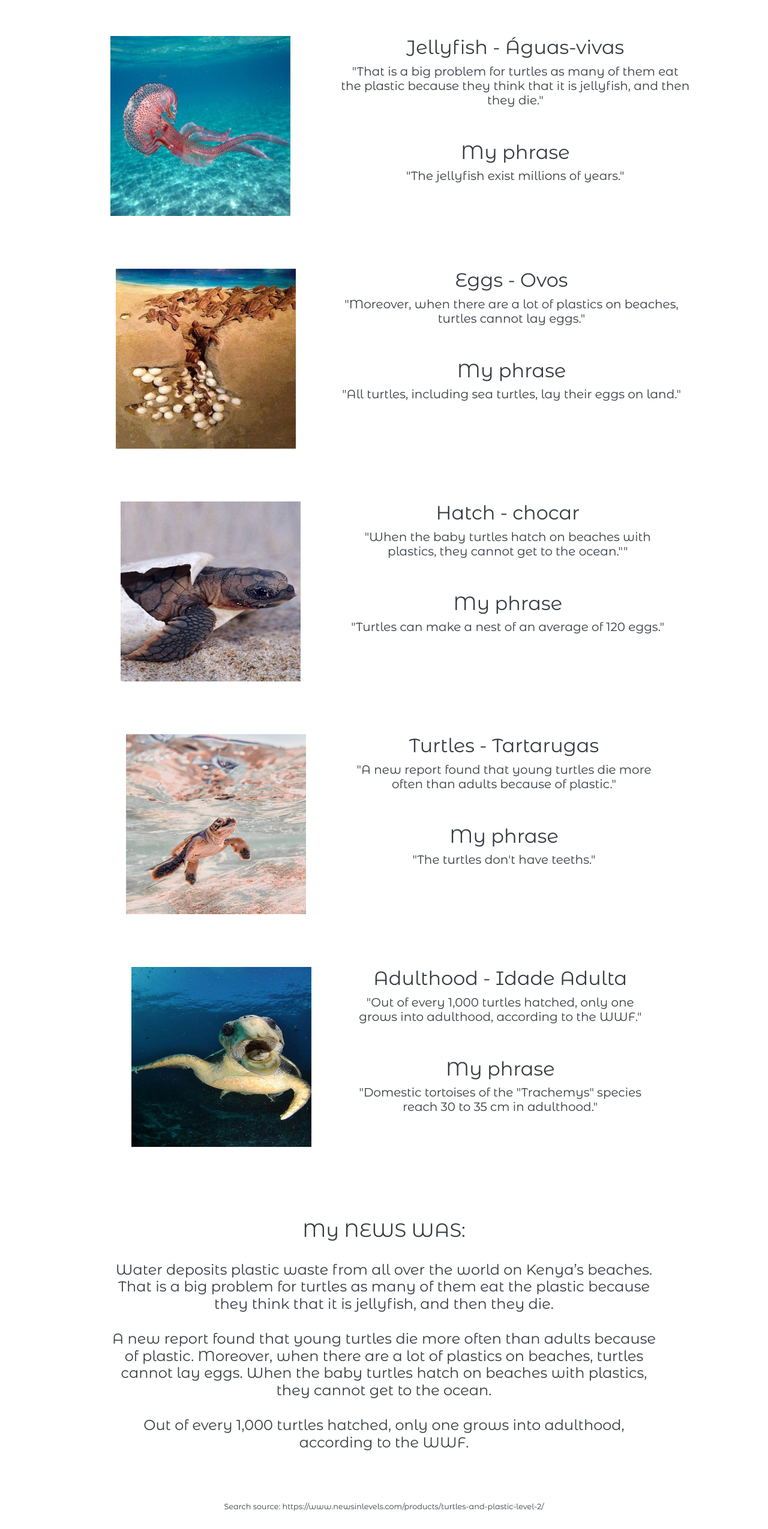
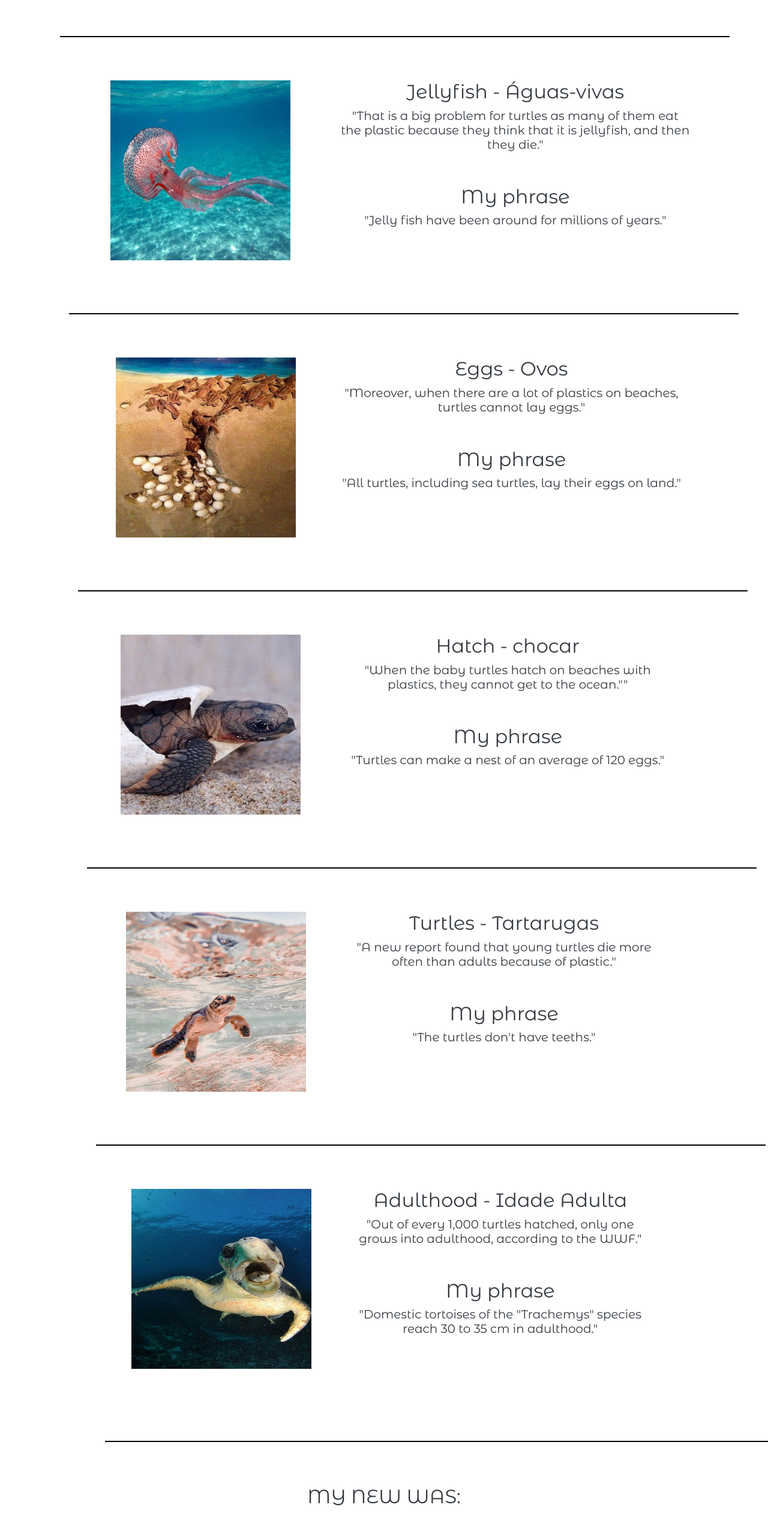
Before and after one commit to cuelhosandra/NewsInLevels, a plain HTML site: page index.html in a window 1280 px wide. Shown: the part 1032-3581 px from the top of the page at 60% size. Drawn offline with nearby package versions, Linux system fonts and the light colour scheme.

Commit message:
segundo commit

```diff
--- a/css/app.css
+++ b/css/app.css
@@ -26,3 +26,8 @@
 .fonte{
     color: blue;
 }
+
+.linhahorizontal{
+    width: 1116px;
+    border: 0.3px solid #000;
+  }
--- a/index.html
+++ b/index.html
@@ -66,6 +66,7 @@
             <div class="col-12">
                 <h2 class="title primary-color">Waste - Resíduo/Lixo</h2>
                 <h5 class="subtitle secondary-color">"Water deposits plastic waste from all over the world on Kenya’s beaches"</h5>
+
                 <br> <br>
                 <h2 class="title primary-color">My phrase</h2>
                 <h5 class="subtitle secondary-color">"The plastic waste is a serious problem for the turtles around the world."</h5>
@@ -84,7 +85,9 @@
 
 
 <br><br><br>
-
+<!--LINHA DIVISÓRIA-->
+<div class="linhahorizontal"></div><br>
+<br><br>
 
 <div class="container" id="info-container">
 
@@ -100,7 +103,7 @@
             <h5 class="subtitle secondary-color">"That is a big problem for turtles as many of them eat the plastic because they think that it is jellyfish, and then they die."</h5>
             <br> <br>
             <h2 class="title primary-color">My phrase</h2>
-            <h5 class="subtitle secondary-color">"The jellyfish exist millions of years."</h5>
+            <h5 class="subtitle secondary-color">"Jelly fish have been around for millions of years."</h5>
         </div>
 
         </div>
@@ -115,7 +118,9 @@
 
 
 <br><br><br>
-
+<!--LINHA DIVISÓRIA-->
+<div class="linhahorizontal"></div><br>
+<br><br>
 
 <div class="container" id="info-container">
 
@@ -147,7 +152,9 @@
 
 
 <br><br><br>
-
+<!--LINHA DIVISÓRIA-->
+<div class="linhahorizontal"></div><br>
+<br><br>
 
 <div class="container" id="info-container">
 
@@ -180,7 +187,9 @@
 
 <br><br><br>
 
-
+<!--LINHA DIVISÓRIA-->
+<div class="linhahorizontal"></div><br>
+<br><br>
 <div class="container" id="info-container">
 
 <div class="col-12">
@@ -211,7 +220,9 @@
 
 
 <br><br><br>
-
+<!--LINHA DIVISÓRIA-->
+<div class="linhahorizontal"></div><br>
+<br><br>
 
 <div class="container" id="info-container">
 
@@ -238,16 +249,36 @@
     </div>
 
 </div>
+
 <br><br><br><br><br>
 </div>
-<h2>My NEWS WAS:</h2>
+<!--LINHA DIVISÓRIA-->
+<div class="linhahorizontal"></div><br>
+<br><br>
+<h2>MY NEW WAS:</h2>
 <br>
 <h4>Water deposits plastic waste from all over the world on Kenya’s beaches. That is a big problem for turtles as many of them eat the plastic because they think that it is jellyfish, and then they die.
+<br><br>
+<!--AUDIO-->
+    <audio controls="controls">
+    <source src="img/primeiraparte.mp3" type="audio/mp3"/>
+    </audio>
     <br><br>
 
-    A new report found that young turtles die more often than adults because of plastic. Moreover, when there are a lot of plastics on beaches, turtles cannot lay eggs. When the baby turtles hatch on beaches with plastics, they cannot get to the ocean.
-    <br> <br>
-    Out of every 1,000 turtles hatched, only one grows into adulthood, according to the WWF.
+A new report found that young turtles die more often than adults because of plastic. Moreover, when there are a lot of plastics on beaches, turtles cannot lay eggs. When the baby turtles hatch on beaches with plastics, they cannot get to the ocean.
+<br><br>
+<!--AUDIO-->
+    <audio controls="controls">
+    <source src="img/segundaparte.mp3" type="audio/mp3"/>
+    </audio>
+    <br><br>
+
+Out of every 1,000 turtles hatched, only one grows into adulthood, according to the WWF.
+<br><br>
+<!--AUDIO-->
+    <audio controls="controls">
+    <source src="img/ultimaparte.mp3" type="audio/mp3"/>
+    </audio>
 </h4>
 
 <br><br><br>
```
Also changed, not shown: 3 other files.
